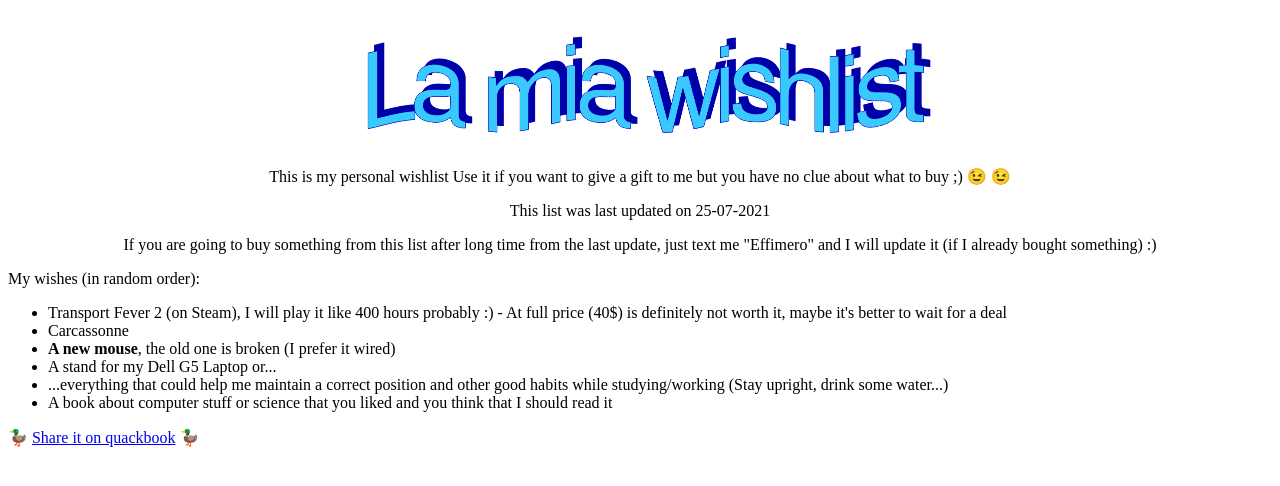
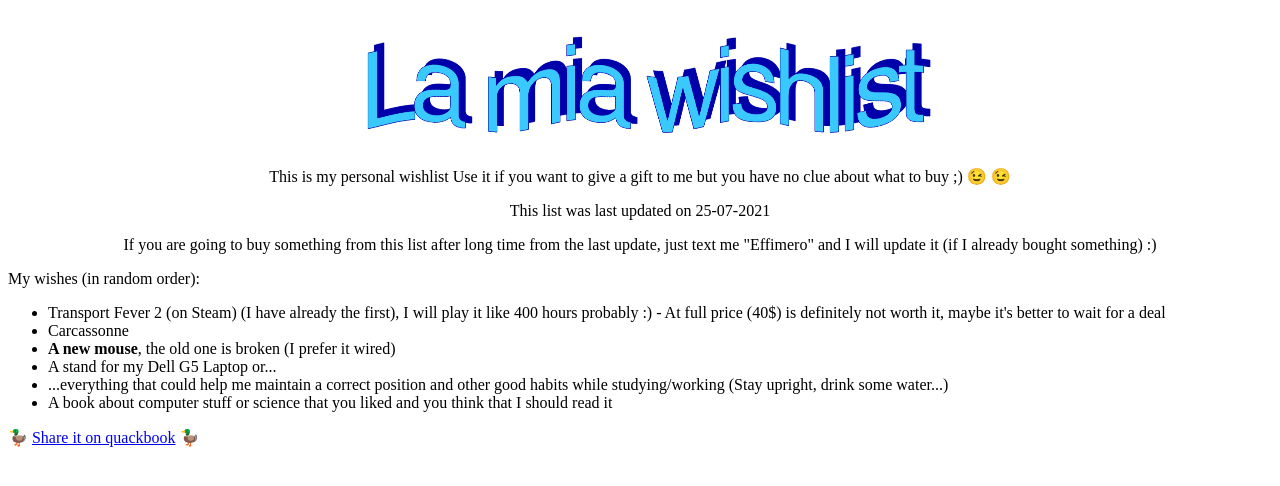
Before and after one commit to dario-passarello/dario-passarello.github.io, a plain HTML site: page wishlist.html in a window 1280 px wide. Drawn offline with Linux system fonts and the light colour scheme.

Commit message:
Update wishlist.html

```diff
--- a/wishlist.html
+++ b/wishlist.html
@@ -24,7 +24,7 @@
     My wishes (in random order):
     </p>
     <ul>
-    <li> Transport Fever 2 (on Steam), I will play it like 400 hours probably :) - At full price (40$) is definitely not worth it, maybe it's better to wait for a deal
+    <li> Transport Fever 2 (on Steam) (I have already the first), I will play it like 400 hours probably :) - At full price (40$) is definitely not worth it, maybe it's better to wait for a deal
     <!--<li> Some munchkin expansions (I have already 1,2,3,5-6-7). The next in my list is 4-->
     <li> Carcassonne
      <li> <b>A new mouse</b>, the old one is broken (I prefer it wired)
```
